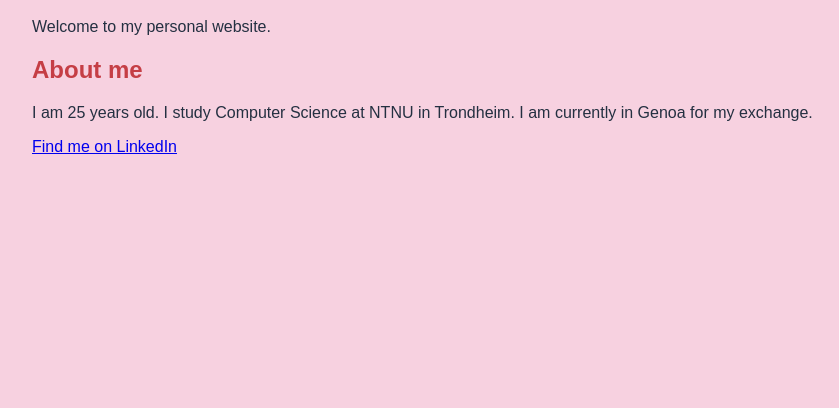
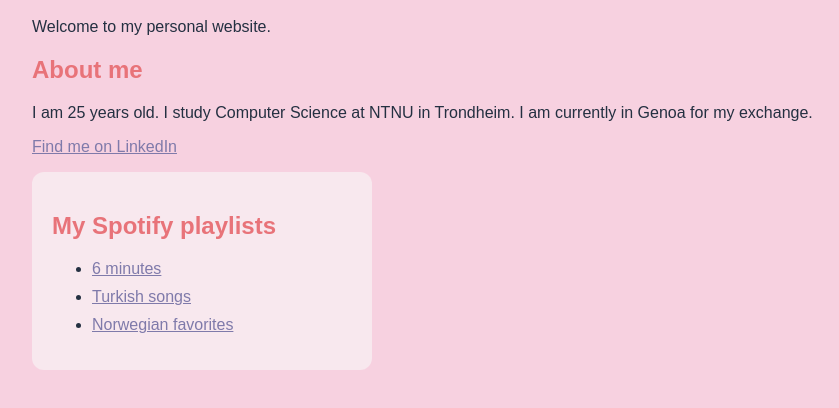
Before and after one commit to karyaev/personal-site, a plain HTML site: page index.html in a window 1280 px wide. Shown: the part 80-488 px from the top of the page, without its empty margins (8-847 px from the left). Drawn offline with Linux system fonts and the light colour scheme.

Commit message:
Add Spotify playlists and link styling

```diff
--- a/index.html
+++ b/index.html
@@ -11,5 +11,14 @@
         <h2>About me</h2>
         <p>I am 25 years old. I study Computer Science at NTNU in Trondheim. I am currently in Genoa for my exchange.</p>
         <p><a href="https://www.linkedin.com/in/karya-vindstad-a56b75207">Find me on LinkedIn</a></p>
+
+        <section class="playlists">
+            <h2>My Spotify playlists</h2>
+            <ul>
+                <li><a href="https://open.spotify.com/playlist/5oV7sH60E0EEAgHSTPk22e?si=580a1b53340f4334">6 minutes</a></li>
+                <li><a href="https://open.spotify.com/playlist/5jmWBZzPhd5KuMeLVPxfdE?si=0834c93c84b74629">Turkish songs</a></li>
+                <li><a href="https://open.spotify.com/playlist/4MFfOWvLecti5mJ8hhvQUZ?si=0f435aa97d794d61">Norwegian favorites</a></li>
+            </ul>
+        </section>
     </body>
 </html>
--- a/styles.css
+++ b/styles.css
@@ -5,6 +5,30 @@ body {
     margin: 40px;
 }
 
-h1, h2 {
+h1 {
     color: #c53e45;
 }
+
+h2 {
+    color: #e87379;
+}
+
+
+.playlists {
+    background-color: rgb(248, 232, 238);
+    padding: 20px;
+    border-radius: 12px;
+    max-width: 300px;
+}
+
+.playlists li {
+    margin-bottom: 10px;
+}
+
+a:link, a:visited {
+    color:rgb(127, 122, 170);
+}
+
+a:hover {
+    color:rgb(66, 57, 69);
+}
```
